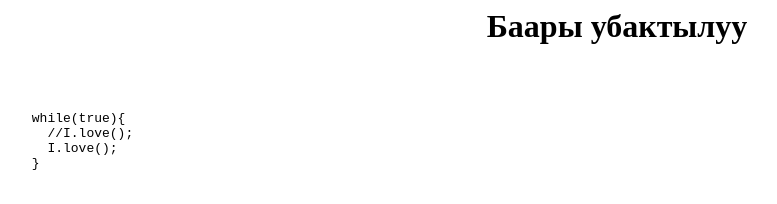
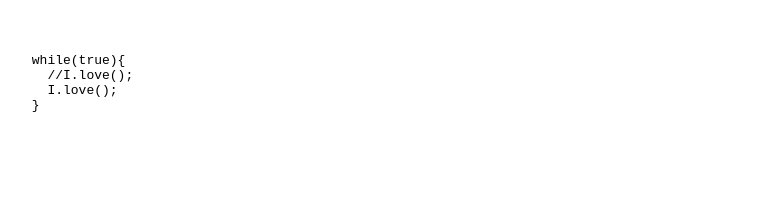
Before and after one commit to azattion/razatt.github.io, a plain HTML site: page index.html in a window 1280 px wide. Shown: the whole page, without its empty margins (23-800 px from the left). Drawn offline with Linux system fonts and the light colour scheme.

Commit message:
remove h1

```diff
--- a/index.html
+++ b/index.html
@@ -1,5 +1,3 @@
-<h1 style='text-align: center'>Баары убактылуу</h1>
-
 <pre>
 
 <code>
```
